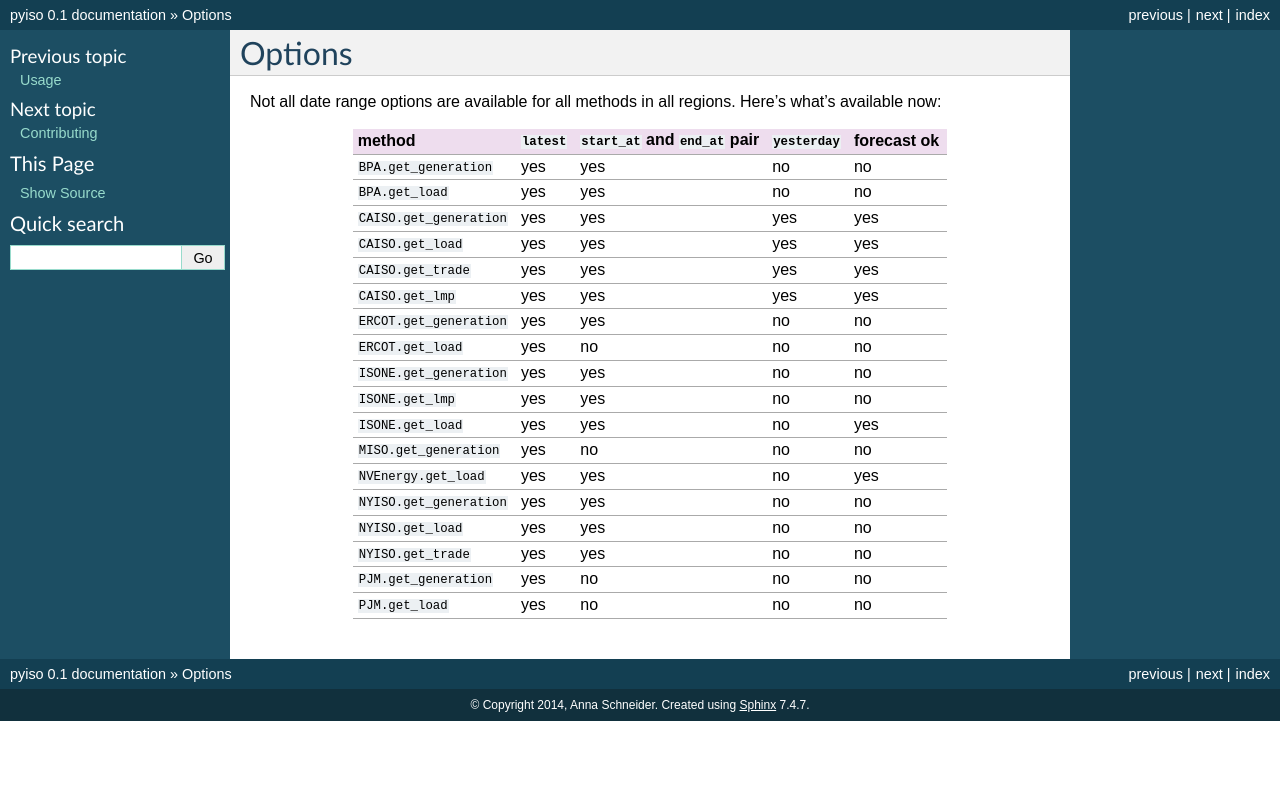
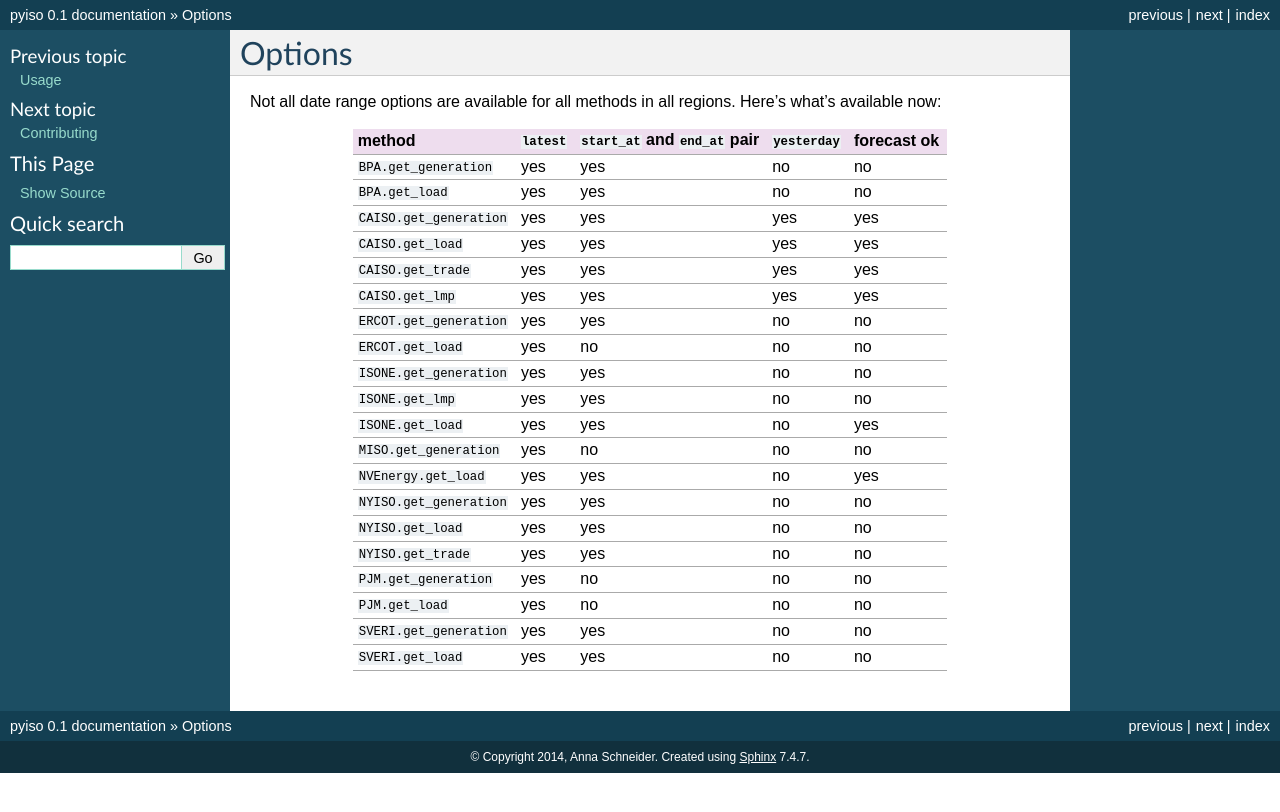
Before and after one commit to WattTime/pyiso, a Sphinx documentation site: the page built from docs/source/options.rst, in a window 1280 px wide. Shown: the top 812 px of the page. Built offline with Sphinx 7.4.7, drawn with Linux system fonts in a browser that asks for light colours.

Commit message:
added sveri

```diff
--- a/docs/source/options.rst
+++ b/docs/source/options.rst
@@ -25,4 +25,6 @@
 ``NYISO.get_trade``       yes         yes                                no            no
 ``PJM.get_generation``    yes         no                                 no            no
 ``PJM.get_load``          yes         no                                 no            no
+``SVERI.get_generation``  yes         yes                                no            no
+``SVERI.get_load``        yes         yes                                no            no
 ======================== ========== =================================== ============== ============
```
